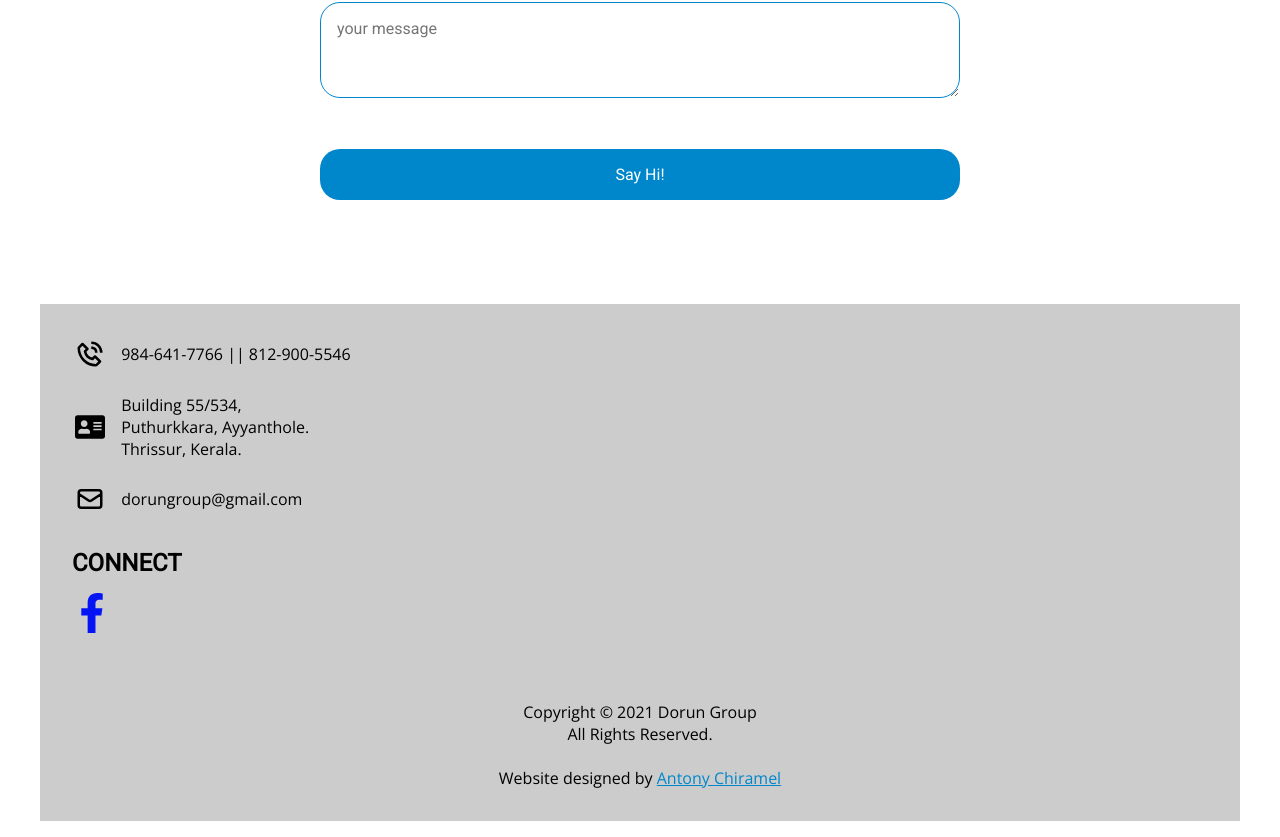
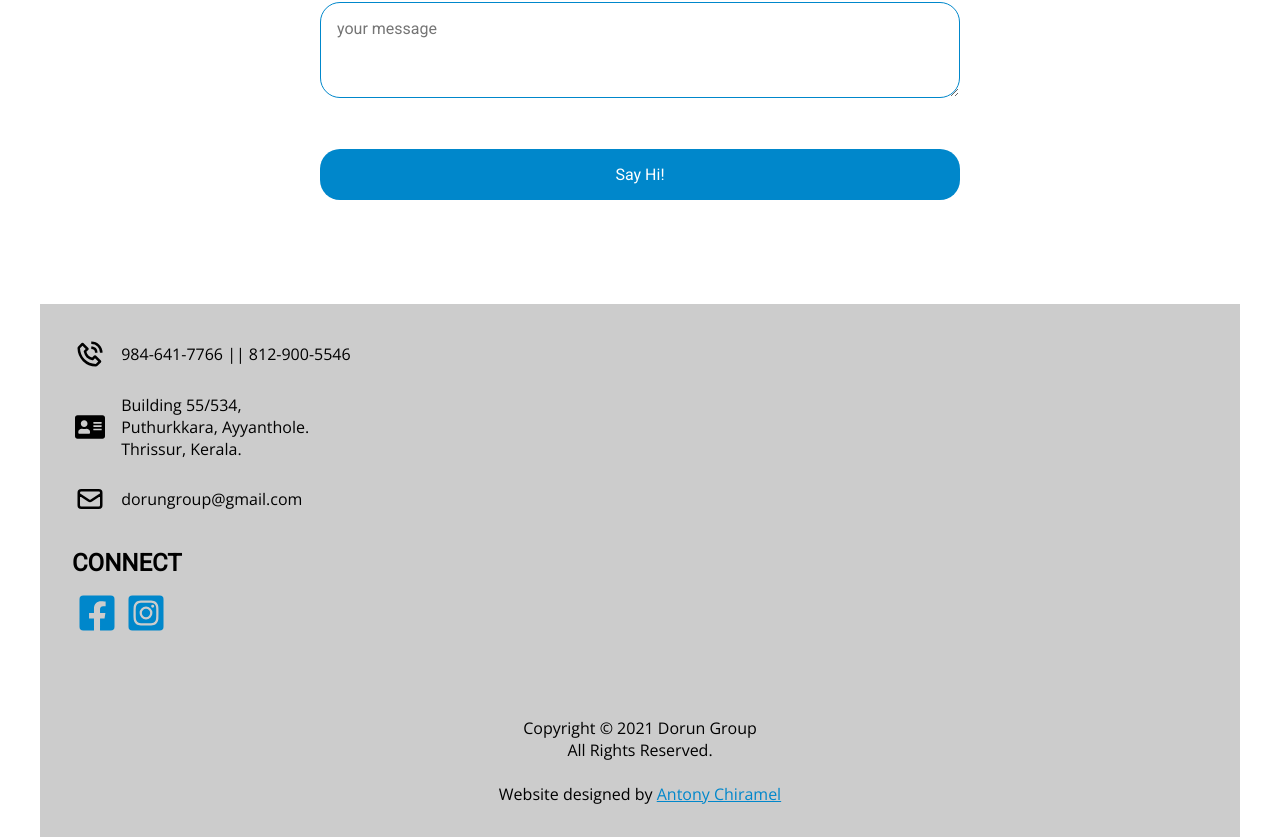
Before and after one commit to dorun-group/dorun_dev, a React (Create React App) app: page /contact in a window 1280 px wide. Shown: the part 496-1333 px from the top of the page. Built offline with nearby package versions, Linux system fonts and the light colour scheme.

Commit message:
instagram social link added

```diff
--- a/src/components/Footer/Footer.js
+++ b/src/components/Footer/Footer.js
@@ -1,7 +1,11 @@
 import React from "react";
 import classes from "./Footer.module.css";
 import { IconContext } from "react-icons";
-import { FaFacebookF, FaAddressCard } from "react-icons/fa";
+import {
+  FaFacebookSquare,
+  FaAddressCard,
+  FaInstagramSquare,
+} from "react-icons/fa";
 import { BiPhoneCall } from "react-icons/bi";
 import { HiOutlineMail } from "react-icons/hi";
 
@@ -42,7 +46,18 @@ const Footer = () => {
           <IconContext.Provider
             value={{ size: "40px", className: classes.SocialLink }}
           >
-            <FaFacebookF />
+            <FaFacebookSquare />
+          </IconContext.Provider>
+        </a>
+        <a
+          href="https://instagram.com/dorungroup/"
+          target="_blank"
+          rel="noreferrer"
+        >
+          <IconContext.Provider
+            value={{ size: "40px", className: classes.SocialLink }}
+          >
+            <FaInstagramSquare />
           </IconContext.Provider>
         </a>
       </div>
--- a/src/components/Footer/Footer.module.css
+++ b/src/components/Footer/Footer.module.css
@@ -16,8 +16,8 @@
 }
 
 .SocialLink {
-  color: #0414f5;
-  margin-top: 1rem;
+  color: var(--primary-blue);
+  margin: 1rem 0.3rem;
 }
 
 .Footer {
```
Also changed, not shown: 1 other file (tests, documents, lock files or other folders).
